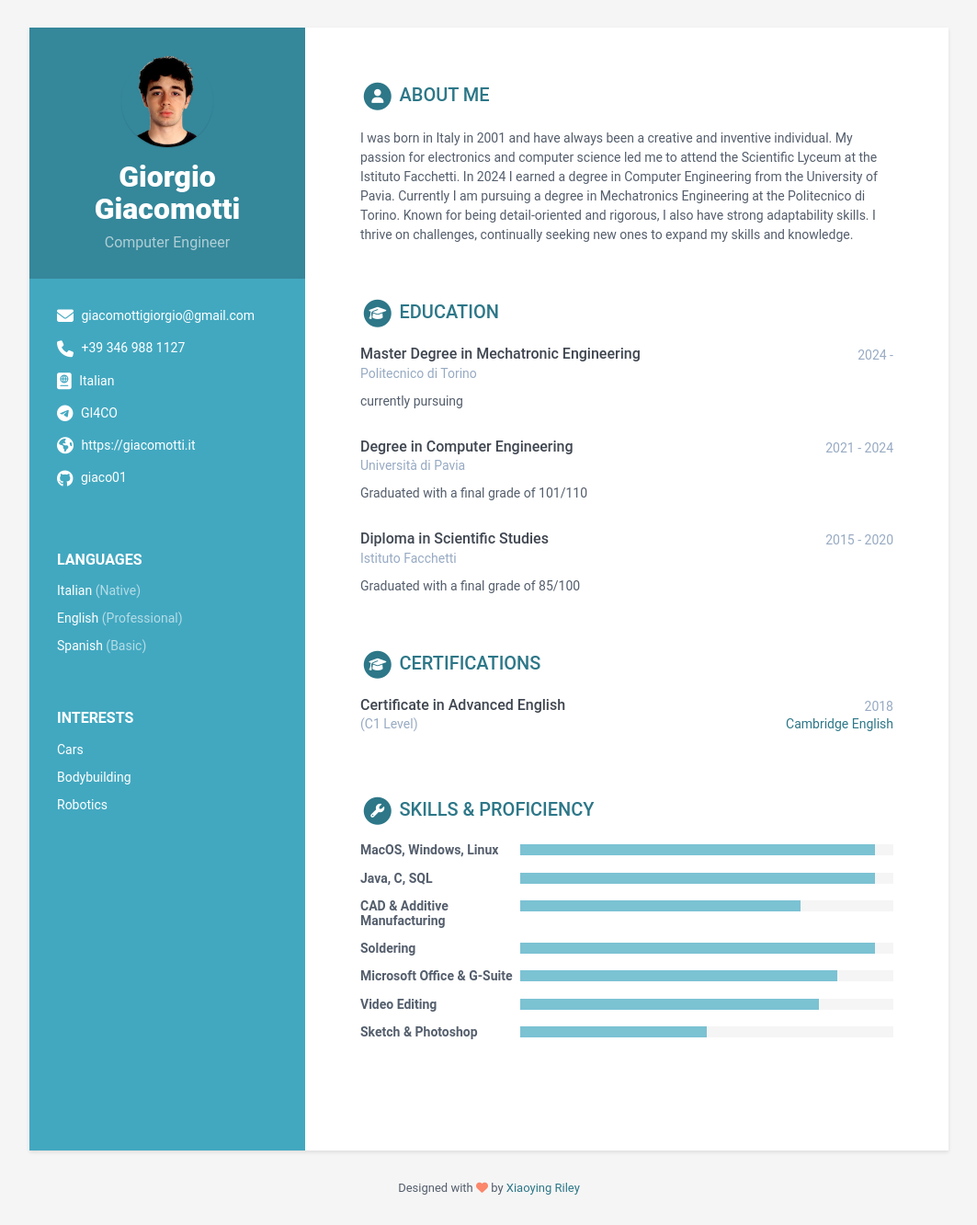
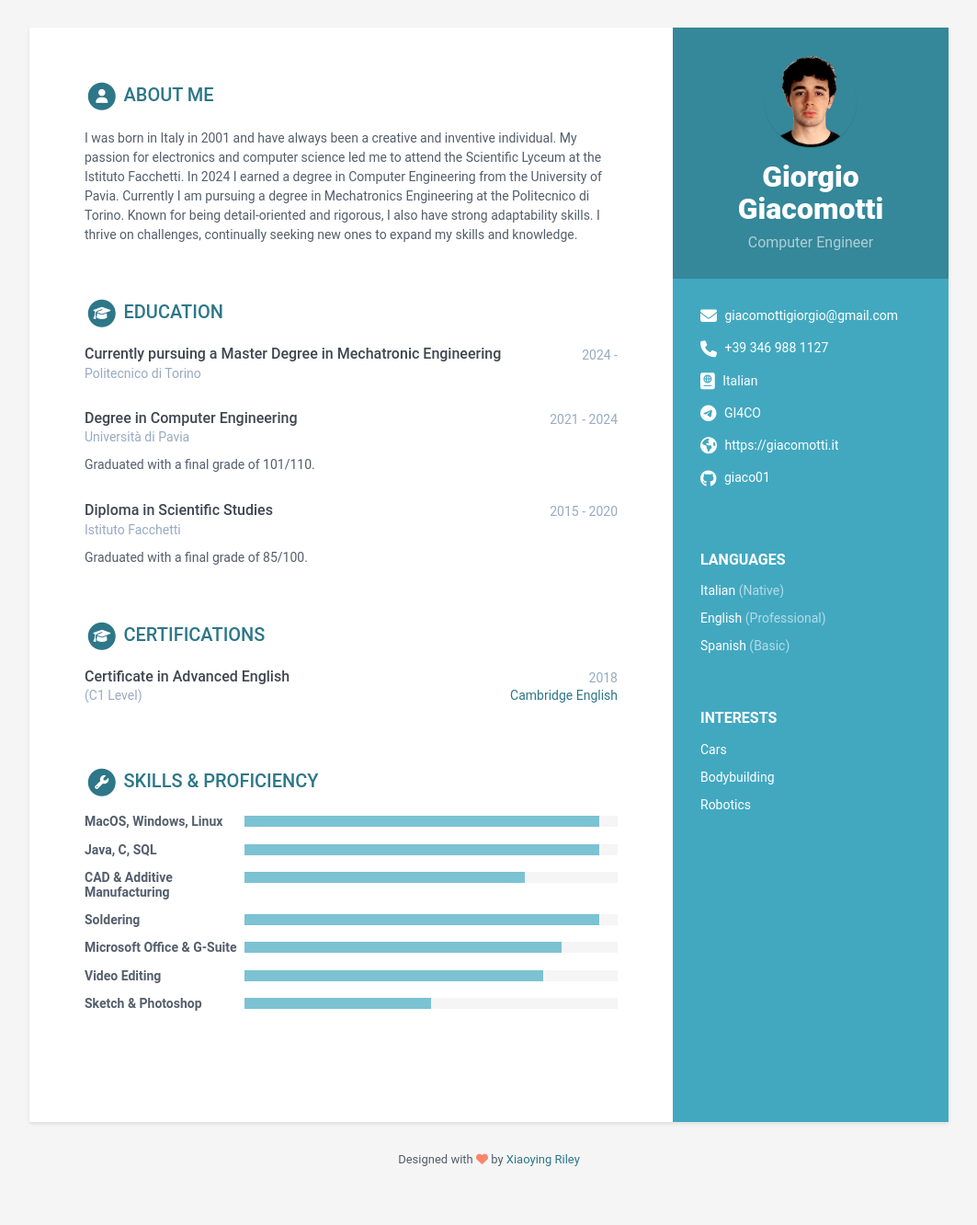
Before and after one commit to giaco01/giaco01.github.io, a Jekyll site: the page built from index.html, in a window 1280 px wide. Shown: the whole page at 92% size, without its empty margins (108-1171 px from the left). Built offline with Jekyll 4.4.1, drawn with Linux system fonts in a browser that asks for light colours; after the commit the page ends 1301 px from its top, so only the background shows below that.

```diff
--- a/_data/data.yml
+++ b/_data/data.yml
@@ -3,7 +3,7 @@
 #
 
 sidebar:
-    position: left # position of the sidebar : left or right
+    position: Left # position of the sidebar : left or right
     about: False # set to False or comment line if you want to remove the "how to use?" in the sidebar
     education: False # set to False if you want education in main section instead of in sidebar
 
@@ -71,20 +71,20 @@ career-profile:
 education:
     title: Education
     info:
-      - degree: Master Degree in Mechatronic Engineering
+      - degree: Currently pursuing a Master Degree in Mechatronic Engineering
         university: Politecnico di Torino
         time: 2024 -
-        details: currently pursuing
+        details: |
 
       - degree: Degree in Computer Engineering
         university: Università di Pavia
         time: 2021 - 2024
-        details: Graduated with a final grade of 101/110
+        details: Graduated with a final grade of 101/110.
 
       - degree: Diploma in Scientific Studies
         university: Istituto Facchetti
         time: 2015 - 2020
-        details: Graduated with a final grade of 85/100
+        details: Graduated with a final grade of 85/100.
 
 
 certifications:
```
